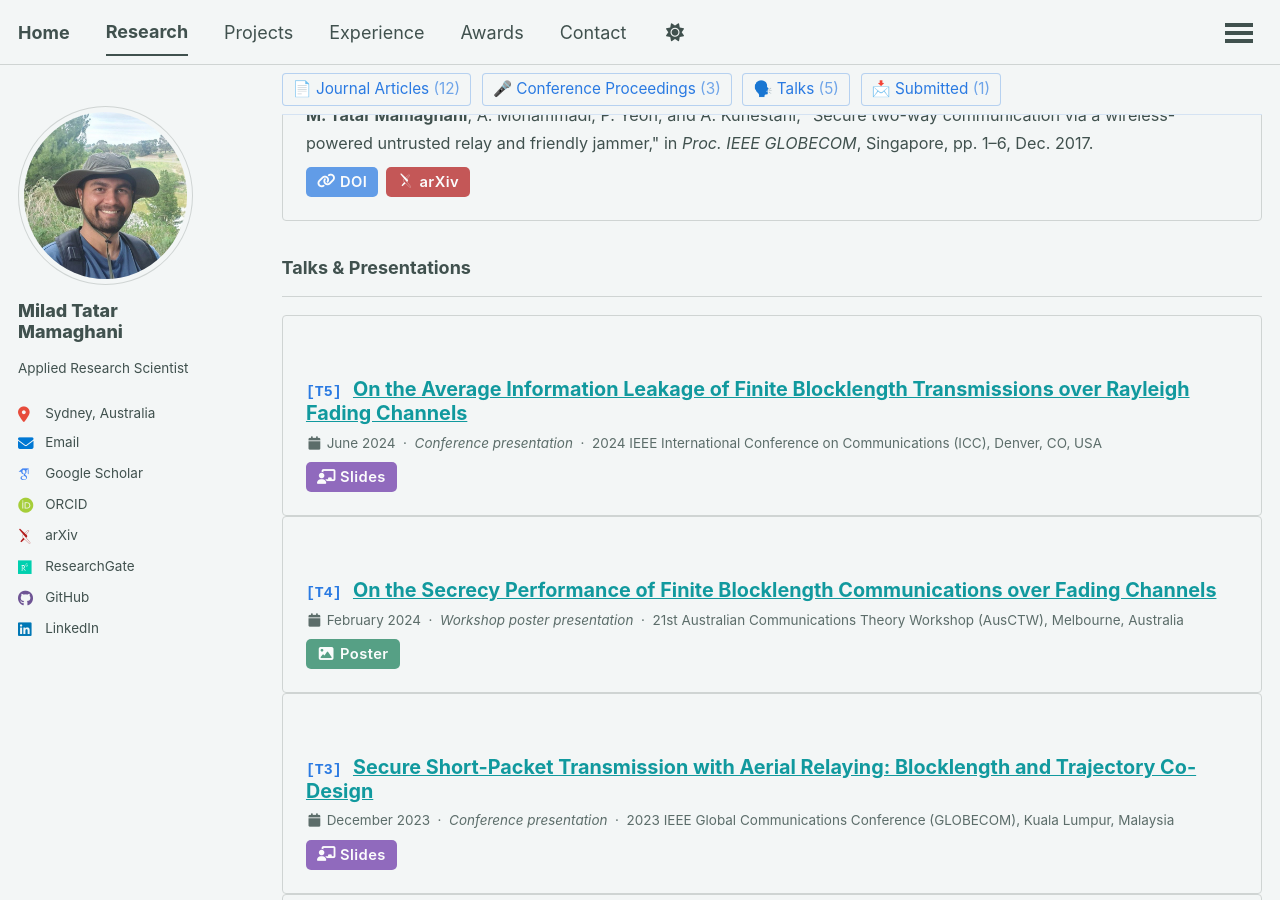
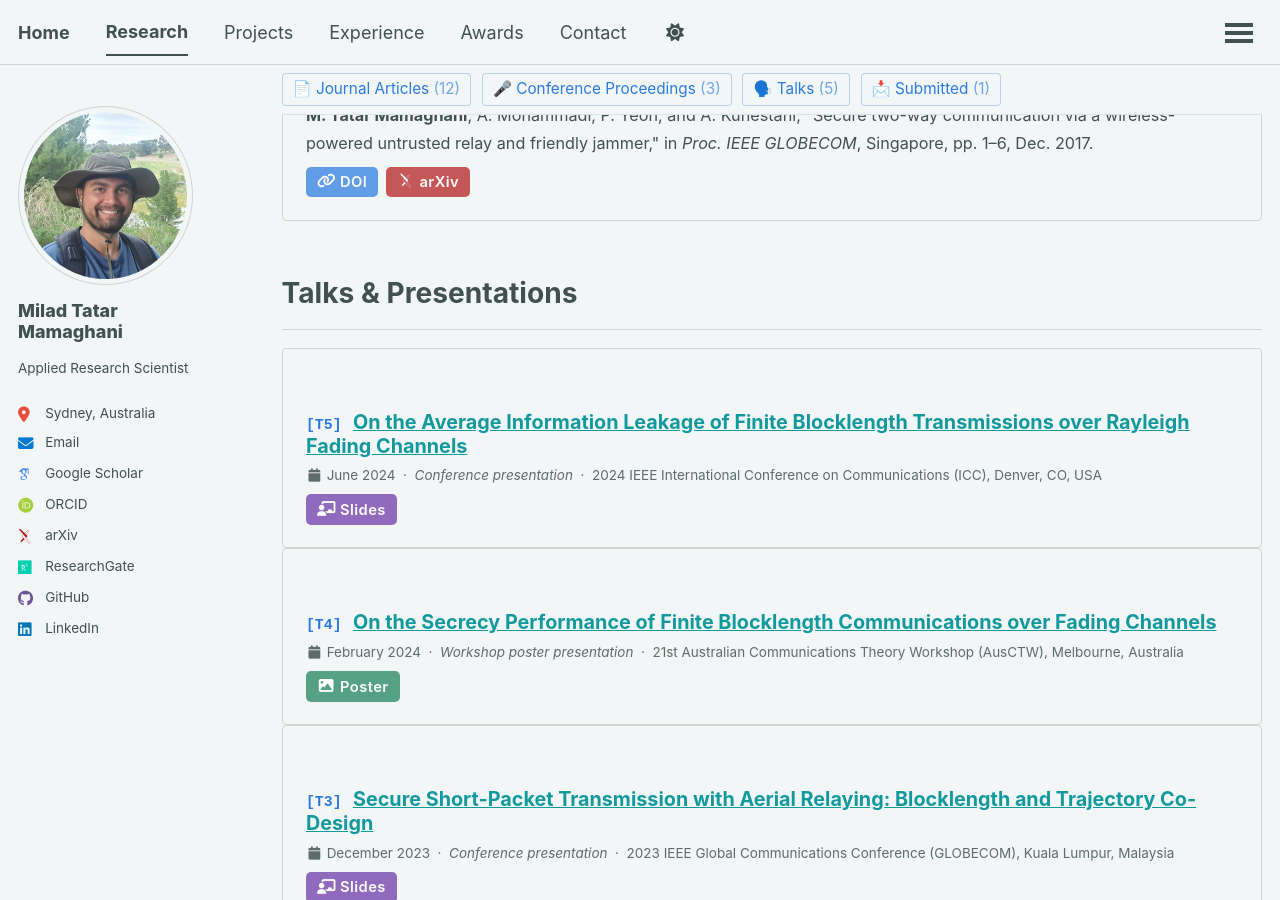
Before and after one commit to miladtm94/miladtm94.github.io, a Jekyll site: the page built from _pages/research.html, in a window 1280 px wide and 900 px high, scrolled down 6003 px. Built offline with Jekyll 4.4.1, drawn with Linux system fonts in a browser that asks for light colours; some web fonts are replaced; a script that is not in the unit is left out.

Commit message:
minor updates

```diff
--- a/_pages/research.html
+++ b/_pages/research.html
@@ -87,7 +87,7 @@ redirect_from:
 
 <!-- ── TALKS & PRESENTATIONS ───────────────────────────────────── -->
 {% if talks_count > 0 %}
-  <h3 id="talks" style="scroll-margin-top:3.5em; margin-top:2em;">Talks & Presentations</h3><hr />
+  <h1 id="talks" style="scroll-margin-top:3.5em; margin-top:2em;">Talks & Presentations</h1><hr />
   {% for post in talks_all reversed %}
     {% assign label_num = talks_count | minus: forloop.index0 %}
     {% assign talk_label = "[T" | append: label_num | append: "]" %}
```
